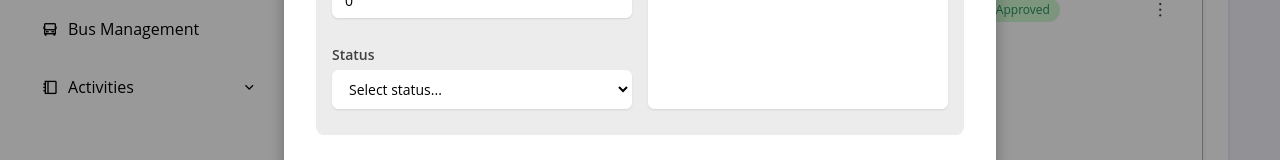
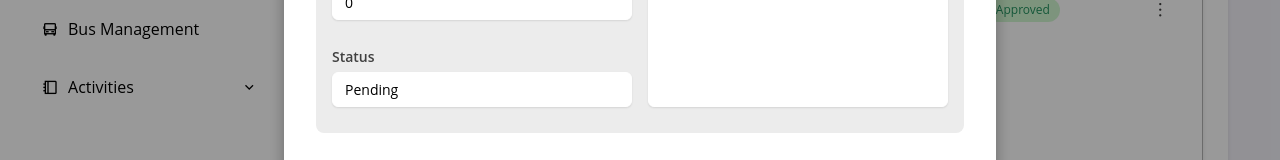
Before and after one commit to nerieannbravo/inventory-management-system, a Next.js app: page /order-management in a window 1280 px wide. Both pictures are taken after typing "Sample" into the empty fields and a click on the button "Add Order". Shown: the part 405-565 px from the top of the page. Built offline with nearby package versions, Linux system fonts and the light colour scheme.

Commit message:
fixed order status in add

```diff
--- a/src/app/(pages)/order-management/addOrderModal.tsx
+++ b/src/app/(pages)/order-management/addOrderModal.tsx
@@ -24,7 +24,7 @@ export default function AddOrderModal({ onSave, onClose }: AddOrderModalProps) {
     const [orderForm, setOrderForm] = useState<OrderForm>({
         itemName: "",
         ordQuantity: 0,
-        ordStatus: "",
+        ordStatus: "pending",
         ordReason: "",
     });
 
@@ -129,12 +129,7 @@ export default function AddOrderModal({ onSave, onClose }: AddOrderModalProps) {
                             {/* Status */}
                             <div className="form-group">
                                 <label>Status</label>
-                                <select
-                                    className={formErrors?.ordStatus ? "invalid-input" : ""}
-                                    value={orderForm.ordStatus}
-                                    onChange={(e) => handleChange("ordStatus", e.target.value)}
-                                >
-                                    <option value="" disabled>Select status...</option>
+                                <select disabled value={orderForm.ordStatus}>
                                     <option value="completed">Completed</option>
                                     <option value="approved">Approved</option>
                                     <option value="pending">Pending</option>
```
